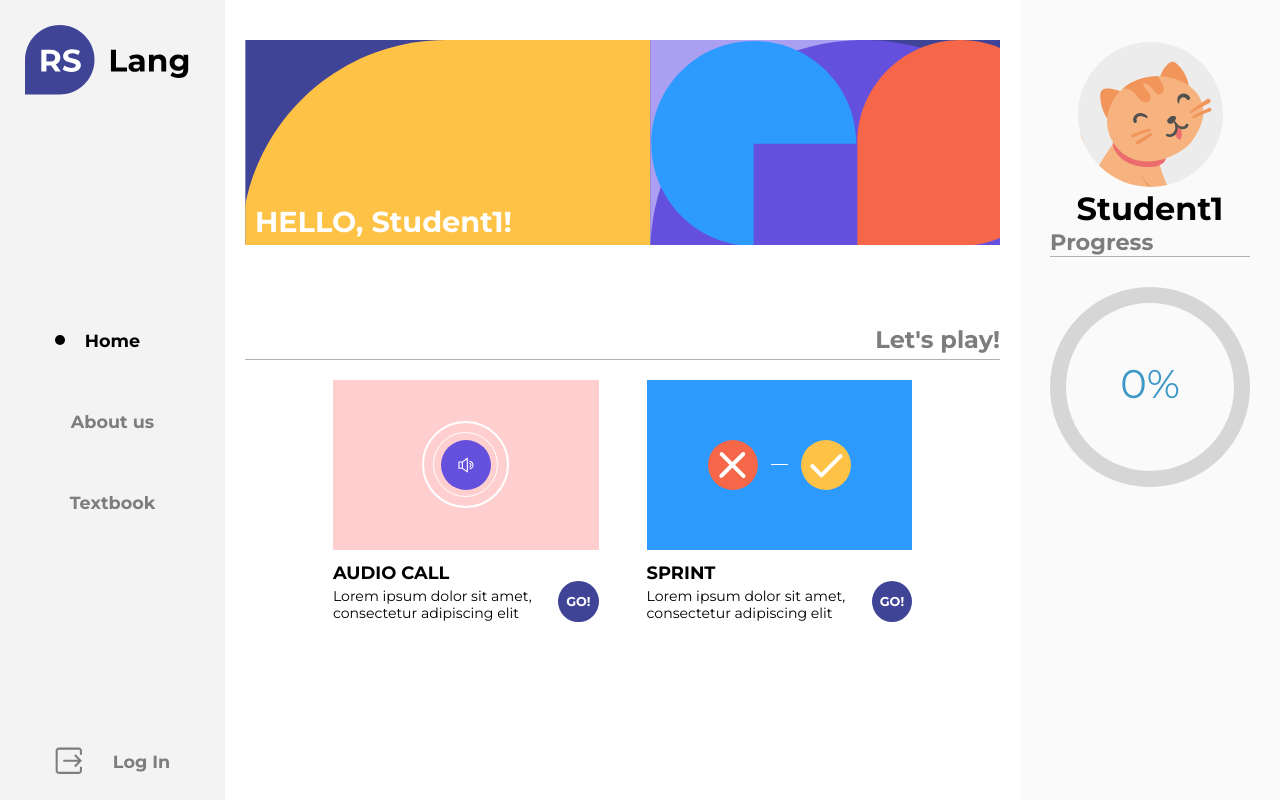
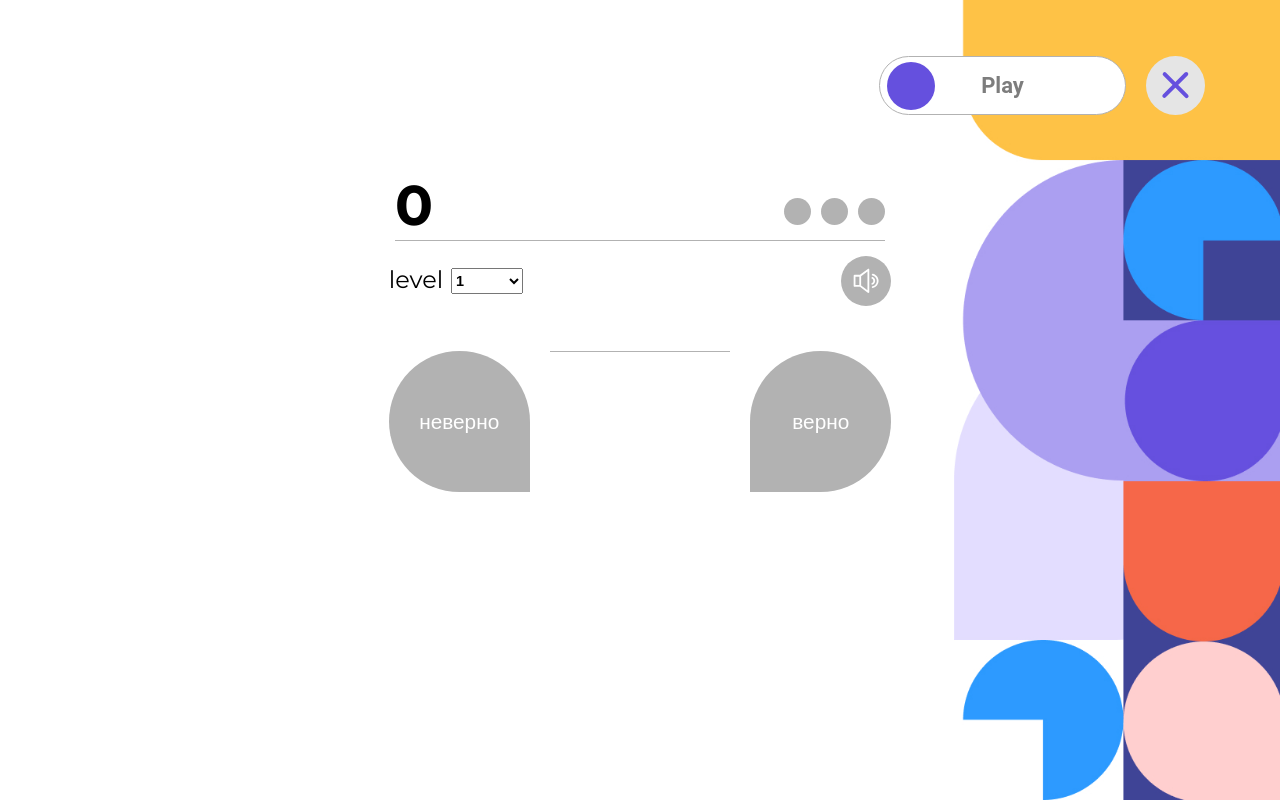
Before and after one commit to ligalaz/rsLang, a React (Create React App) app in the folder project/: page /sprint in a window 1280 px wide. Before the commit this address led to /main. Built offline with nearby package versions, Linux system fonts and the light colour scheme.

Commit message:
feat: game start screen, playing sounds to the reuling screen, styles, sprint game pages nvigating

```diff
--- a/project/src/App.tsx
+++ b/project/src/App.tsx
@@ -14,6 +14,7 @@ import { ToastContainer } from "react-toastify";
 import "./App.scss";
 import AudioCallPage from "./pages/auth/games/audiocall/audiocall";
 import GameStartScreen from "./pages/auth/games/game-start-screen.component";
+import SprintGamePage from "./pages/games/sprint/sprint-game-page/sprint-game-page";
 
 function App() {
   const dispatch: AppDispatch = useDispatch();
@@ -54,6 +55,7 @@ function App() {
             }
           />
           <Route path="audiocall" element={<AudioCallPage />} />
+          <Route path="sprint" element={<SprintGamePage />} />
           <Route path="main/*" element={<MainPage />}>
             <Route index element={<Home />} />
             <Route path="textbook/:group/:page" element={<Textbook />} />
--- a/project/src/pages/games/sprint/components/audio/audio-btn.scss
+++ b/project/src/pages/games/sprint/components/audio/audio-btn.scss
@@ -16,7 +16,7 @@
   &--disabled {
     background-color: var(--gray-text-color);
 
-    cursor: default;
+    cursor: not-allowed;
 
     &:hover {
       background-color: var(--gray-text-color);
--- a/project/src/pages/games/sprint/components/close-btn/close-btn.scss
+++ b/project/src/pages/games/sprint/components/close-btn/close-btn.scss
@@ -33,7 +33,7 @@
 .circle--disabled {
   background-color: var(--gray-text-color);
 
-  cursor: default;
+  cursor: not-allowed;
 
   &::after,
   &::before {
@@ -47,7 +47,7 @@
     &::before {
       background-color: var(--btn-text-color);
 
-      cursor: default;
+      cursor: not-allowed;
     }
   }
 }
--- a/project/src/pages/games/sprint/components/close-btn/close-btn.tsx
+++ b/project/src/pages/games/sprint/components/close-btn/close-btn.tsx
@@ -1,23 +1,26 @@
 import React from "react";
+import { useNavigate } from "react-router";
+import { useActions } from "../../../../../hooks/actions";
 import "./close-btn.scss";
 
 interface CloseBtnDetails {
   className?: string;
   isDisabled?: boolean;
-  close?: () => void;
 }
 
-const CloseBtn = ({
-  isDisabled,
-  className,
-  close,
-}: CloseBtnDetails): JSX.Element => {
+const CloseBtn = ({ isDisabled, className }: CloseBtnDetails): JSX.Element => {
+  const navigate = useNavigate();
+  const { resetGame } = useActions();
+
   return (
     <div
       className={`circle circle__cross circle__cross--closed ${className} ${
         isDisabled && "circle--disabled"
       }`}
-      onClick={() => close()}
+      onClick={() => {
+        resetGame();
+        navigate("/main", { replace: true });
+      }}
     />
   );
 };
--- a/project/src/pages/games/sprint/components/result-block/result-block.scss
+++ b/project/src/pages/games/sprint/components/result-block/result-block.scss
@@ -17,6 +17,7 @@
 
   &__translation {
     justify-self: end;
+    text-align: end;
   }
 }
 
--- a/project/src/pages/games/sprint/components/result-block/result-block.tsx
+++ b/project/src/pages/games/sprint/components/result-block/result-block.tsx
@@ -1,6 +1,8 @@
 import React from "react";
 import Title from "../title/title";
 import { IWord } from "../../../../../interfaces/word";
+import { API_BASE_URL } from "../../../../../config";
+import { spell } from "../../../../../utils/spell";
 import AudioBtn from "../audio/audio-btn";
 import "./result-block.scss";
 
@@ -32,10 +34,13 @@ const ResultBlock = ({
           {headerComponents.slice(-1).join(" ")}
         </>
       </Title>
-      {answers.map(({ id, word, wordTranslate, transcription }) => (
+      {answers.map(({ id, word, wordTranslate, transcription, audio }) => (
         <div className="answer" key={id}>
           <div className="answer__word-container">
-            <AudioBtn className="circle__audio--small" />
+            <AudioBtn
+              className="circle__audio--small"
+              setSound={() => spell(API_BASE_URL + "/" + audio)}
+            />
             <div>{word}</div>
           </div>
           <div className="answer__transcription">{transcription}</div>
--- a/project/src/pages/games/sprint/components/timer/timer.tsx
+++ b/project/src/pages/games/sprint/components/timer/timer.tsx
@@ -1,15 +1,29 @@
 import React, { useEffect, useState } from "react";
-import TimerDetails from "../../../../../interfaces/timer";
 import { CircularProgressbar } from "react-circular-progressbar";
 import "react-circular-progressbar/dist/styles.css";
 import "./timer.scss";
 
-const Timer = ({ timerDetails, endTimer }: TimerDetails): JSX.Element => {
+interface TimerDetails {
+  timerDetails: {
+    delay: number;
+    initial: number;
+    className: string;
+  };
+  endTimer?: () => void;
+  isStarted: boolean;
+}
+
+const Timer = ({
+  timerDetails,
+  endTimer,
+  isStarted,
+}: TimerDetails): JSX.Element => {
   const { initial, delay, className } = timerDetails;
   const [timer, setTimer] = useState(initial);
   const [value, setValue] = useState(100);
 
   useEffect(() => {
+    if (isStarted) {
       if (timer) {
         const timerId = setTimeout(() => {
           setTimer((current: number) => current - 1);
@@ -19,7 +33,8 @@ const Timer = ({ timerDetails, endTimer }: TimerDetails): JSX.Element => {
       } else {
         endTimer();
       }
-  }, [timer]);
+    }
+  }, [timer, isStarted]);
 
   return (
     <CircularProgressbar
--- a/project/src/pages/games/sprint/game-result-page/game-result-page.tsx
+++ b/project/src/pages/games/sprint/game-result-page/game-result-page.tsx
@@ -1,4 +1,4 @@
-import React, { useState } from "react";
+import React from "react";
 import { useActions } from "../../../../hooks/actions";
 import { useAppSelector } from "../../../../store/store";
 import ResultBlock from "../components/result-block/result-block";
@@ -10,8 +10,8 @@ const GameResultPage = (): JSX.Element => {
   const { trueAnswers, falseAnswers, score } = useAppSelector(
     (state) => state.sprintState
   );
-  const { resetGame, setGameState } = useActions();
-  const [className, setClassName] = useState("");
+
+  const { resetGame, setGameStart } = useActions();
 
   const results = [
     {
@@ -29,14 +29,9 @@ const GameResultPage = (): JSX.Element => {
   ];
 
   return (
-    <div className={`overlay ${className}`}>
+    <div className="overlay">
       <div className="results">
-        <CloseBtn
-          className="results__circle"
-          close={() => {
-            setClassName("overlay--close-animated");
-          }}
-        />
+        <CloseBtn className="results__circle" />
         <div className="results-popup">
           <div className="results-popup__header">
             <Title className="results-popup__title">Results</Title>
@@ -60,14 +55,19 @@ const GameResultPage = (): JSX.Element => {
         <div className="btn-container">
           <button
             onClick={async () => {
-              resetGame();
+              await resetGame();
+              setGameStart();
             }}
             className="btn btn--color_red"
           >
             Restart
           </button>
-          <button className="btn">Statistic</button>
-          <button onClick={() => resetGame()} className="btn">
+          <button
+            onClick={() => {
+              resetGame();
+            }}
+            className="btn"
+          >
             New Game
           </button>
         </div>
--- a/project/src/pages/games/sprint/sprint-game-page/sprint-game-page.scss
+++ b/project/src/pages/games/sprint/sprint-game-page/sprint-game-page.scss
@@ -58,6 +58,7 @@
 
     font-weight: 700;
     text-transform: uppercase;
+    text-align: center;
 
     &--english {
       color: var(--gray-text-color);
@@ -125,7 +126,7 @@
     &--disabled {
       background-color: var(--gray-text-color);
 
-      cursor: default;
+      cursor: not-allowed;
 
       &:hover {
         background-color: var(--gray-text-color);
@@ -158,4 +159,39 @@
   display: flex;
   justify-content: flex-end;
   padding: 3.5rem 4.7rem;
+
+  &__play-btn {
+    margin-bottom: 0;
+    margin-right: 1.2rem;
+  }
 }
+
+.play-btn {
+  &::before {
+    transition: 0.5s;
+  }
+
+  &:hover {
+    &::before {
+      background: var(--hover-btn-color);
+    }
+  }
+
+  &--disabled {
+    background: #efefef;
+
+    &:disabled {
+      opacity: 1;
+    }
+
+    &:hover {
+      &::before {
+        background: var(--gray-text-color);
+      }
+    }
+
+    &::before {
+      background: var(--gray-text-color);
+    }
+  }
+}
--- a/project/src/pages/games/sprint/sprint-game-page/sprint-game-page.tsx
+++ b/project/src/pages/games/sprint/sprint-game-page/sprint-game-page.tsx
@@ -1,7 +1,8 @@
 import React, { useEffect, useState } from "react";
-import { useAppSelector } from "../../../../store/store";
+import { useAppSelector, RootState } from "../../../../store/store";
 import { useActions } from "../../../../hooks/actions";
-import { useGetWordsQuery } from "../../../../services/words-service";
+import { useGetWordsMutation } from "../../../../services/words-service";
+import { useGetUserWordsMutation } from "../../../../services/aggregated-words-service";
 import Timer from "../components/timer/timer";
 import tick from "../../../../assets/sound/tick.mp3";
 import cross from "../../../../assets/sound/cross.mp3";
@@ -12,29 +13,58 @@ import CloseBtn from "../components/close-btn/close-btn";
 import AudioBtn from "../components/audio/audio-btn";
 import ProgressLabels from "../components/progress-labels/progress-labels";
 import GameResultPage from "../game-result-page/game-result-page";
+import { Word } from "../../../../interfaces/word";
+import { IAuth } from "../../../../interfaces/auth";
 import "./sprint-game-page.scss";
 
 const timerDetails = {
   delay: 1000,
-  initial: 2,
+  initial: 60,
   className: "sprint-timer sprint-game__sprint-timer",
 };
 
 const SprintGamePage = (): JSX.Element => {
   const audio = new Audio();
-  const { gameStep, changeGameScore, getData, setLevel, setGameState } =
-    useActions();
+
+  const auth: IAuth = useAppSelector(
+    (state: RootState) => state.authState?.auth
+  );
+
+  const {
+    gameStep,
+    changeGameScore,
+    getData,
+    setLevel,
+    setGameStart,
+    setGameEnd,
+  } = useActions();
   const {
     gameData,
     score,
     level,
-    isResultsShown,
     currentWord,
     trueAnswersCount,
     isGameStarted,
+    isGameEnded,
   } = useAppSelector((state) => state.sprintState);
 
-  const { data, isLoading } = useGetWordsQuery({ group: Number(level) - 1 });
+  const [getWords, { isLoading, isSuccess }] = useGetWordsMutation();
+  const [
+    getAggregatedWords,
+    {
+      isLoading: isAggregatedWordsLoading,
+      isSuccess: isAggregatedWordsSuccess,
+    },
+  ] = useGetUserWordsMutation();
+  const words: Word[] = useAppSelector(
+    (state: RootState) => state.wordsState.words || []
+  );
+
+  const isLoadingData = isLoading || isAggregatedWordsLoading;
+  const isDisabledBtn = !isGameStarted || isGameEnded || isLoadingData;
+  const isDisabledThroughoutGame = isGameStarted || isGameEnded;
+  const isDisabledStartGame = isGameStarted && !isLoadingData;
+
   const [currentStep, setCurrentStep] = useState(0);
   const [indicatorClassName, setIndicatorClassName] = useState("");
 
@@ -48,7 +78,6 @@ const SprintGamePage = (): JSX.Element => {
     changeGameScore(isTrueAnswer);
 
     audio.src = isTrueAnswer ? tick : cross;
-    audio.currentTime = 0;
     sound ? audio.play() : audio.pause();
 
     setCurrentStep(currentStep + 1);
@@ -56,7 +85,7 @@ const SprintGamePage = (): JSX.Element => {
   };
 
   document.onkeydown = (event) => {
-    if (!isResultsShown) {
+    if (isDisabledStartGame) {
       if (event.code === "ArrowRight") {
         handleGameStep(true);
       }
@@ -67,11 +96,29 @@ const SprintGamePage = (): JSX.Element => {
   };
 
   useEffect(() => {
-    if (!isLoading) {
-      getData(data);
+    if (isGameStarted) {
+      if (auth?.userId) {
+        getAggregatedWords({
+          userId: auth.userId,
+          params: {
+            group: +level - 1,
+            wordsPerPage: 20,
+          },
+        });
+      } else {
+        getWords({
+          group: +level - 1,
+        });
+      }
+    }
+  }, [level, isGameStarted]);
+
+  useEffect(() => {
+    if (isSuccess || isAggregatedWordsSuccess) {
+      getData(words);
       gameStep();
     }
-  }, [isLoading]);
+  }, [isSuccess, isAggregatedWordsSuccess]);
 
   useEffect(() => {
     if (currentStep) {
@@ -85,12 +132,19 @@ const SprintGamePage = (): JSX.Element => {
 
   return (
     <div className="container">
-      {isLoading ? (
-        <div>...Loading</div>
-      ) : (
-        <>
       <header className="header">
-            <CloseBtn isDisabled={!isGameStarted} />
+        <button
+          disabled={isDisabledThroughoutGame}
+          className={`play-btn header__play-btn ${
+            isDisabledThroughoutGame && "play-btn--disabled"
+          }`}
+          onClick={() => {
+            setGameStart();
+          }}
+        >
+          Play
+        </button>
+        <CloseBtn isDisabled={isGameEnded} />
       </header>
       <main className="main">
         <section className="sprint-game">
@@ -99,12 +153,12 @@ const SprintGamePage = (): JSX.Element => {
             <ProgressLabels />
           </div>
           <div className="sprint-game__selects">
-                {SELECTION_DATA.map((selection) => {
+            {SELECTION_DATA.slice(0, 1).map((selection) => {
               return (
                 <SelectionOfParameters
                   key={selection.label}
                   selectionDetails={selection}
-                      isDisabled={true}
+                  isDisabled={isDisabledThroughoutGame}
                   value={selection.label === "level" ? level : level}
                   setValue={selection.label === "level" && setLevel}
                 />
@@ -114,26 +168,32 @@ const SprintGamePage = (): JSX.Element => {
               className={`sprint-game__audio ${
                 !sound && "circle__audio--inactive"
               }`}
-                  isDisabled={!isGameStarted}
-                  setSound={() => !isGameStarted && setSound(!sound)}
+              isDisabled={isDisabledBtn}
+              setSound={() => isDisabledStartGame && setSound(!sound)}
             />
           </div>
+          {isDisabledThroughoutGame && (
             <Timer
               timerDetails={timerDetails}
-                endTimer={() => setGameState()}
+              endTimer={() => setGameEnd()}
+              isStarted={isDisabledStartGame}
             />
+          )}
+          {isLoadingData && <div>...Loading</div>}
+          {!isLoadingData && isDisabledThroughoutGame && (
             <div className="sprint-game__text">
               {currentWord.wordTranslate}
               <span className="sprint-game__text--english">
                 {currentWord.word}
               </span>
             </div>
+          )}
           <div className="sprint-game__btn-container">
             <button
-                  disabled={!isGameStarted}
+              disabled={isDisabledBtn}
               onClick={() => handleGameStep(false)}
               className={`sprint-game__btn sprint-game__btn--no ${
-                    !isGameStarted && "sprint-game__btn--disabled"
+                isDisabledBtn && "sprint-game__btn--disabled"
               }`}
             >
               неверно
@@ -144,10 +204,10 @@ const SprintGamePage = (): JSX.Element => {
               />
             </div>
             <button
-                  disabled={!isGameStarted}
+              disabled={isDisabledBtn}
               onClick={() => handleGameStep(true)}
               className={`sprint-game__btn sprint-game__btn--yes ${
-                    !isGameStarted && "sprint-game__btn--disabled"
+                isDisabledBtn && "sprint-game__btn--disabled"
               }`}
             >
               верно
@@ -155,11 +215,10 @@ const SprintGamePage = (): JSX.Element => {
           </div>
         </section>
       </main>
-        </>
-      )}
-      {!isGameStarted && <GameResultPage />}
+      {isGameEnded && <GameResultPage />}
     </div>
   );
 };
 
 export default SprintGamePage;
+// {!isGameStarted && <GameResultPage />}
--- a/project/src/store/sprint-slice.ts
+++ b/project/src/store/sprint-slice.ts
@@ -3,7 +3,7 @@ import { IWord } from "../interfaces/word";
 
 interface SprintState {
   isGameStarted: boolean;
-  isResultsShown: boolean;
+  isGameEnded: boolean;
   level: string;
   page: string;
   currentWord: {
@@ -20,7 +20,7 @@ interface SprintState {
 
 const initialState: SprintState = {
   isGameStarted: false,
-  isResultsShown: false,
+  isGameEnded: false,
   level: "1",
   page: "1",
   currentWord: {
@@ -45,14 +45,19 @@ export const sprintSlice = createSlice({
     setLevel: (state, { payload }: { payload: string }) => {
       state.level = payload;
     },
-    setGameState: (state) => {
-      state.isGameStarted = !state.isGameStarted;
+    setGameStart: (state) => {
+      state.isGameStarted = true;
     },
-    showResults: (state) => {
-      state.isResultsShown = !state.isResultsShown;
+    setGameEnd: (state) => {
+      state.isGameEnded = true;
+      state.isGameStarted = false;
     },
     resetGame: (state) => {
-      return { ...initialState, level: state.level };
+      return {
+        ...initialState,
+        level: state.level,
+        wordsData: state.wordsData,
+      };
     },
     gameStep: (state) => {
       const { wordsData } = state;
```
Also changed, not shown: project/src/pages/games/sprint/game-initial-page/game-initial-page.tsx (deleted, +0 -39 lines), 1 other file (tests, documents, lock files or other folders). Lines whose indentation alone changed are shown as unchanged.
